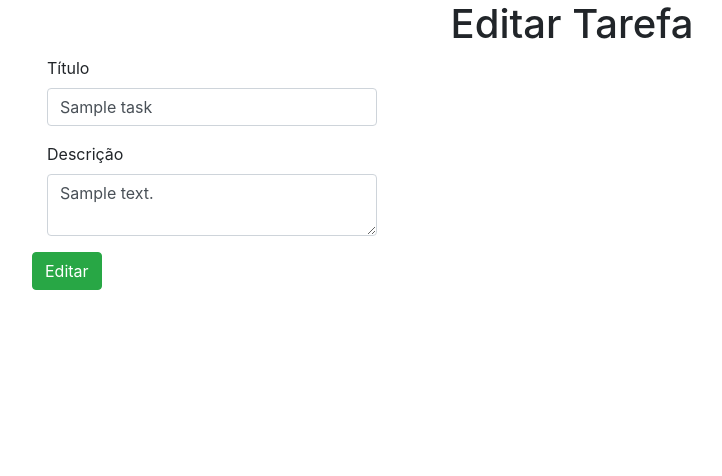
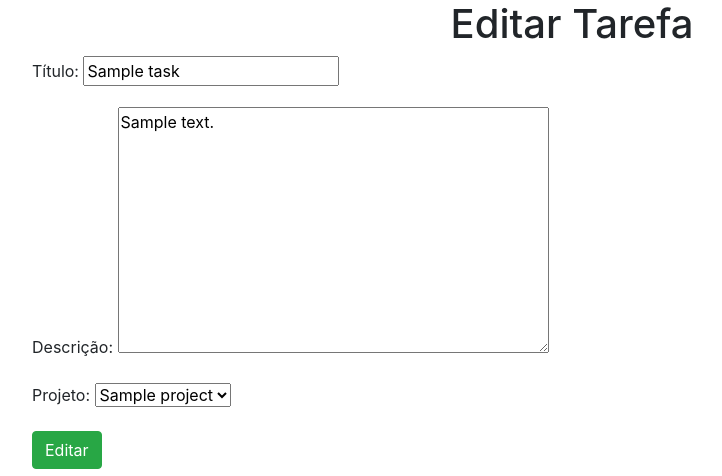
Before and after one commit to 7renan/have2do, a Django app: page /update/1/ in a window 1280 px wide. Shown: the top 476 px of the page, without its empty margins (68-790 px from the left). Run offline with Django 3.2, Linux system fonts and the light colour scheme; tables that the repository leaves empty hold one stand-in row (values such as "Sample post"); some libraries are stand-ins or nearby versions.

Commit message:
update task with form

```diff
--- a/tasks/templates/task_list.html
+++ b/tasks/templates/task_list.html
@@ -13,7 +13,7 @@
 <body>
 <div class="container">
     <h1 class="text-center">Lista De Tarefas</h1>
-
+    <a href="{% url 'tasks:task_create' %}">Adicionar Tarefa</a>
     <div class="col-sm-12">
         <table class="table">
             <thead class="thead-dark">
--- a/tasks/templates/task_update.html
+++ b/tasks/templates/task_update.html
@@ -17,19 +17,7 @@
     <div class="col-sm-12">
         <form method="post">
             {% csrf_token %}
-            <div class="form-group col-sm-4">
-                <label for="title">
-                    Título
-                </label>
-                <input type="text" id="title" name="title" class="form-control" value="{{ task.title }}">
-            </div>
-
-            <div class="form-group col-sm-4">
-                <label for="description">
-                    Descrição
-                </label>
-                <textarea name="description" id="description" class="form-control">{{ task.description }}</textarea>
-            </div>
+            {{ form.as_p }}
             <div class="form-group">
                 <button type="submit" class="btn btn-success">
                     Editar
--- a/tasks/views.py
+++ b/tasks/views.py
@@ -44,15 +44,14 @@ def task_delete(request, pk_task):
 # update
 def task_update(request, pk_task):
     task = Task.objects.get(pk=pk_task)
+    form = TaskForm(request.POST or None, instance=task)
     context = {
-        'task':task
+        'task':task,
+        'form': form,
     }
 
     if request.method == 'POST':
-        new_title = request.POST['title']
-        new_description = request.POST['description']
-        task.title = new_title
-        task.description = new_description
-        task.save()
+        if form.is_valid():
+            form.save()
         return redirect('tasks:task_list')
     return render(request, 'task_update.html', context)
```
